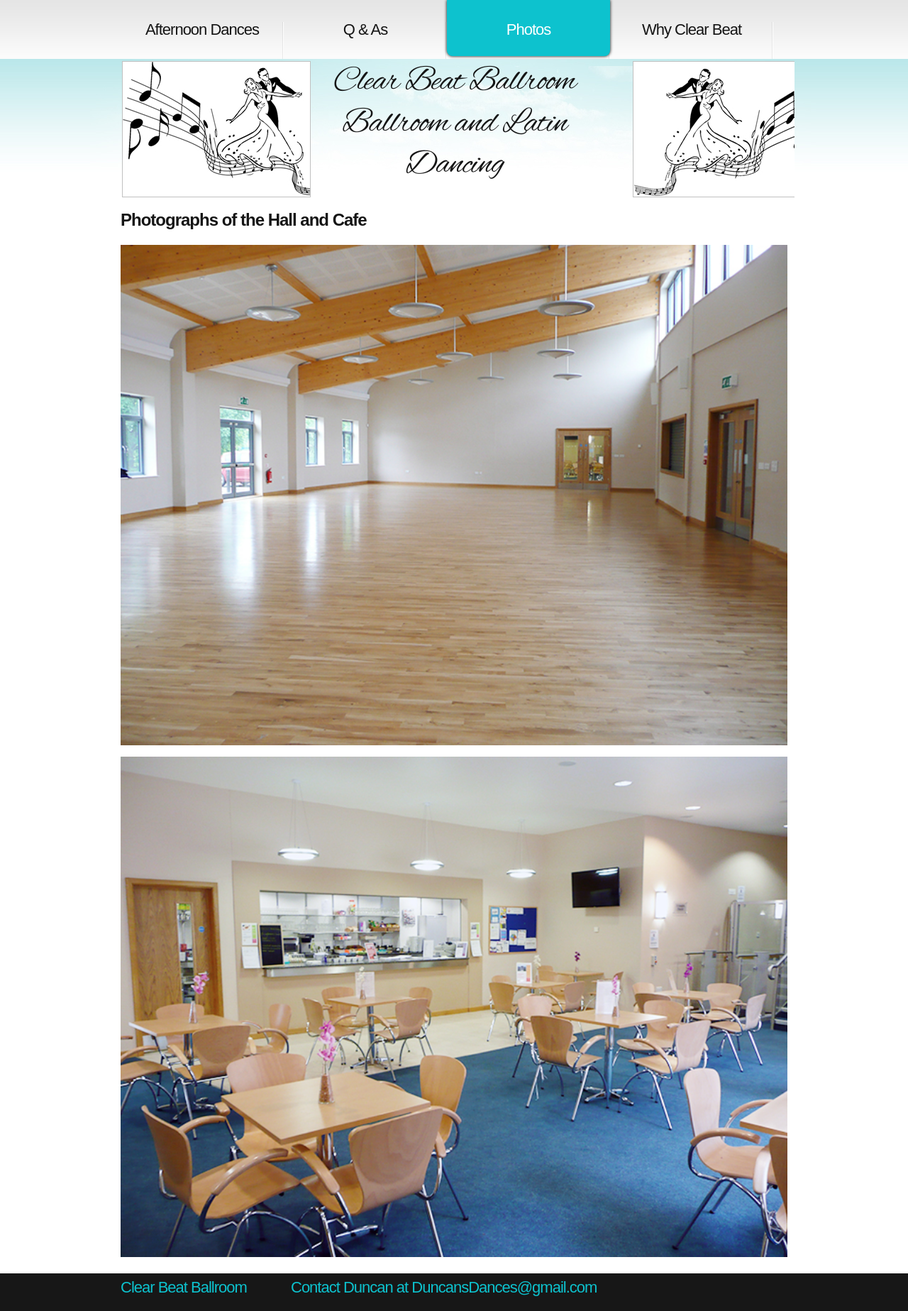
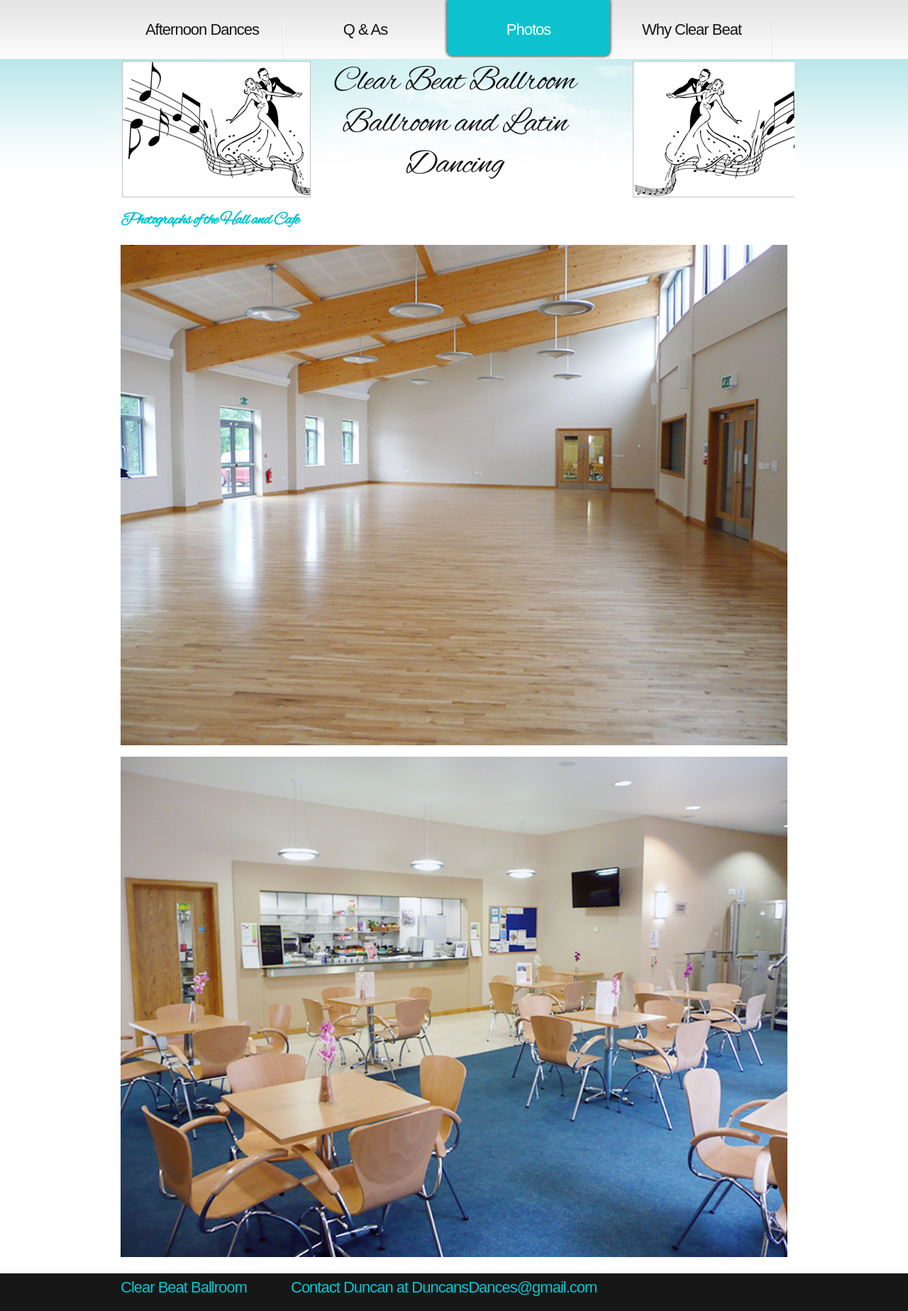
Before and after one commit to ramsayd/duncansdances, a Jekyll site: the page built from 35_photos.md, in a window 1280 px wide. Shown: the whole page at 71% size. Built offline with Jekyll 4.4.1, drawn with Linux system fonts in a browser that asks for light colours.

Commit message:
Update style.css

```diff
--- a/css/style.css
+++ b/css/style.css
@@ -219,9 +219,10 @@ h2
 
 h3
 {
+  font-family:'Alex Brush', arial;
   font-size:24px;
   line-height:1.514em;
-  color:#151515;
+  color:#0dc2ce;
   font-weight:300;
   letter-spacing:-1px;
   margin:0 0 17px;
```
